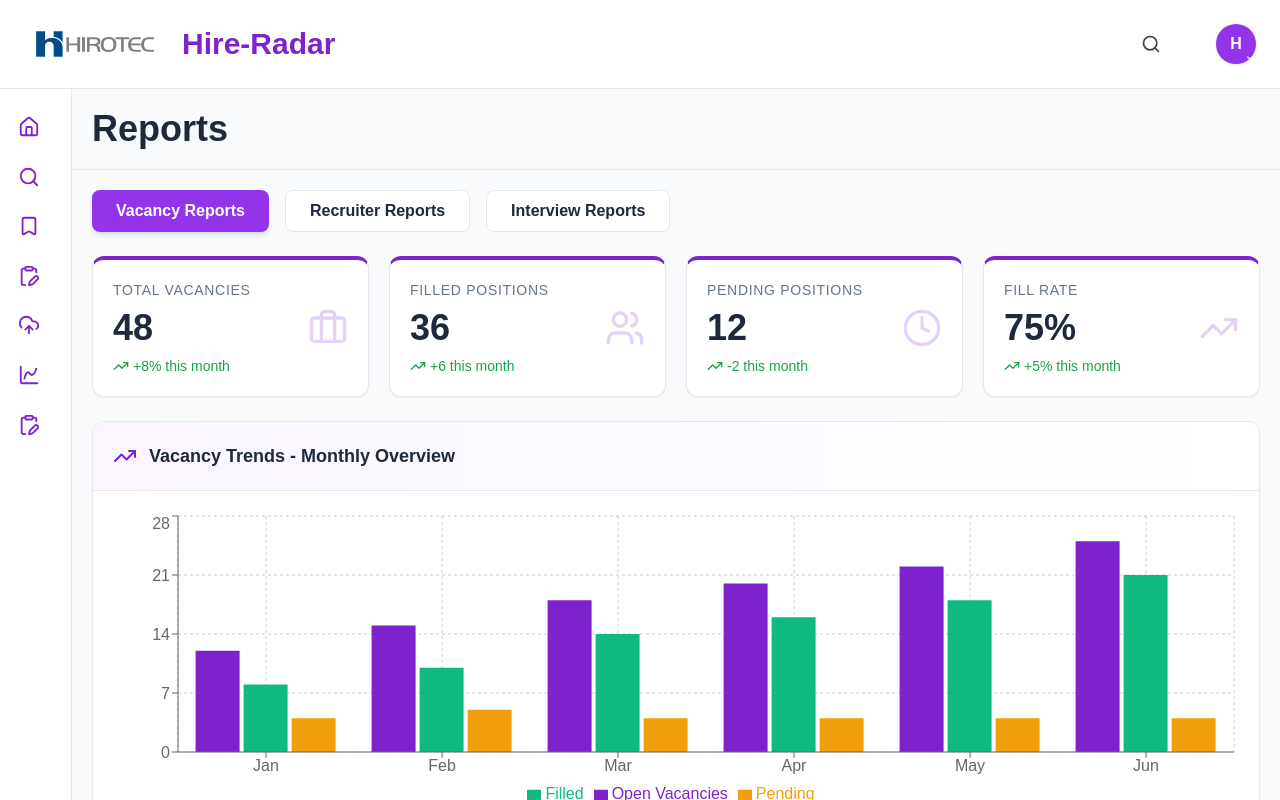
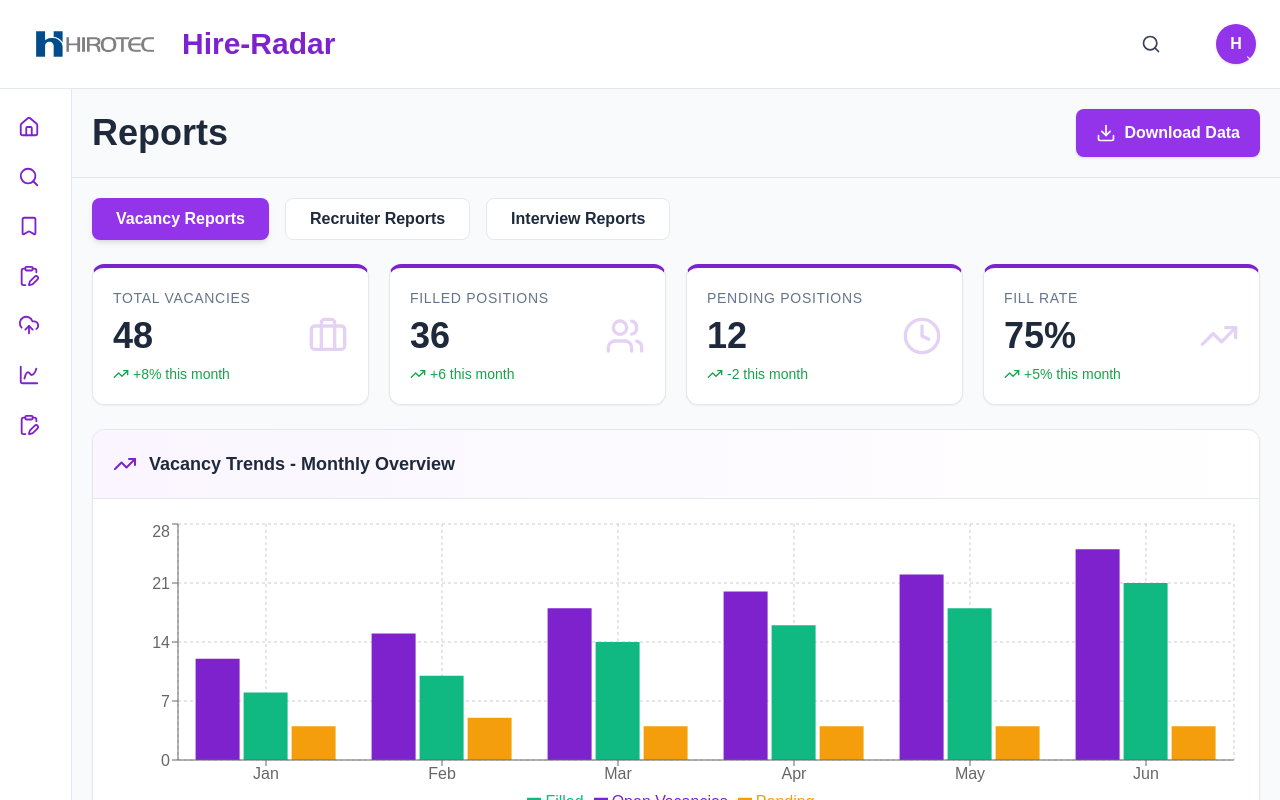
Before and after one commit to John-Divine-Mathew/Hire-Radar, a React app in the folder frontend/: page /report in a window 1280 px wide. Built offline with nearby package versions, Linux system fonts and the light colour scheme; the HTML template or start-up script is replaced by a standard one.

Commit message:
added the download data button and the confirm toggle written

```diff
--- a/frontend/src/components/sideBar/sideBar.jsx
+++ b/frontend/src/components/sideBar/sideBar.jsx
@@ -39,7 +39,7 @@ function Sidebar(){
             <div className='sidebarPanel'>
                 <ul className="sidebarlist">
                    {/* <li><button className='listitem' onClick={navigateDashboard} title="Dashboard" aria-label="Dashboard"><House size={iconSize} /><p className='buttonP'>Dashboard</p></button></li> */}
-                    <li><button className='listitem' onClick={navigateDashboard_v2} title="Dashboard v2" aria-label="Dashboard v2"><House size={iconSize} /><p className='buttonP'>Dashboard v2</p></button></li>
+                    <li><button className='listitem' onClick={navigateDashboard_v2} title="Dashboard v2" aria-label="Dashboard v2"><House size={iconSize} /><p className='buttonP'>dashboard v2</p></button></li>
                     <li><button className='listitem' onClick={navigateSearchCandidate} title="Search Candidate" aria-label="Search Candidate"><Search size={iconSize} /><p className='buttonP'>Search Candidate</p></button></li>
                     <li><button className='listitem' onClick={navigateSavedCandidates} title="Saved Candidates" aria-label="Saved Candidates"><Bookmark size={iconSize} /><p className='buttonP'>Saved Candidates</p></button></li>
                     <li><button className='listitem' onClick={navigateAdminAssessment} title="Assessment" aria-label="Assessment"><ClipboardPen size={iconSize} /><p className='buttonP'>Assessment</p></button></li>
--- a/frontend/src/pages/report.jsx
+++ b/frontend/src/pages/report.jsx
@@ -16,7 +16,14 @@ import {
 } from "recharts";
 import Sidebar from "../components/sideBar/sideBar";
 import Navbar from "../components/navBar/navBar.jsx";
-import { TrendingUp, Users, Briefcase, Clock } from "lucide-react";
+import {
+  TrendingUp,
+  Users,
+  Briefcase,
+  Clock,
+  Download,
+  CheckCircle,
+} from "lucide-react";
 
 // Vacancy Report Data
 const vacancyData = [
@@ -99,9 +106,15 @@ const ReportSection = ({ title, children, icon: Icon }) => (
 
 export default function Report() {
   const [activeTab, setActiveTab] = useState("vacancy");
+  const [showDownloadPopup, setShowDownloadPopup] = useState(false);
+
+  const handleDownload = () => {
+    // Custom download logic can go here
+    setShowDownloadPopup(true);
+  };
 
   return (
-    <div className="flex h-screen flex-col overflow-hidden bg-[#F8FAFC]">
+    <div className="relative flex h-screen flex-col overflow-hidden bg-[#F8FAFC]">
       <Navbar />
 
       <div className="flex flex-1 min-h-0">
@@ -109,7 +122,17 @@ export default function Report() {
         <div className="flex min-w-0 flex-1 flex-col bg-slate-50">
           {/* Header */}
           <div className="shrink-0 flex justify-between items-center border-b border-slate-200 bg-slate-50 p-5">
-            <h1 className="text-4xl font-bold text-[#1E293B]">Reports</h1>
+            <h1 className="text-4xl font-bold text-[#1E293B]">
+              Reports
+            </h1>
+
+            <button
+              onClick={handleDownload}
+              className="flex items-center gap-2 bg-purple-600 hover:bg-purple-700 text-white px-5 py-3 rounded-lg font-semibold shadow transition cursor-pointer"
+            >
+              <Download size={20} />
+              Download Data
+            </button>
           </div>
 
           <div className="flex-1 overflow-y-auto p-5">
@@ -414,6 +437,33 @@ export default function Report() {
           </div>
         </div>
       </div>
+
+      {/* Download Success Modal Popup */}
+      {showDownloadPopup && (
+        <div className="fixed inset-0 z-50 flex items-center justify-center bg-black/60 backdrop-blur-sm">
+          <div className="bg-white rounded-2xl shadow-2xl p-10 w-[500px] max-w-[90%] text-center">
+            <CheckCircle
+              size={90}
+              className="mx-auto text-green-500 mb-6"
+            />
+
+            <h2 className="text-3xl font-bold text-slate-800 mb-3">
+              Download Successful
+            </h2>
+
+            <p className="text-slate-600 text-lg mb-8">
+              Your datas have successfully downloaded
+            </p>
+
+            <button
+              onClick={() => setShowDownloadPopup(false)}
+              className="bg-purple-600 hover:bg-purple-700 text-white px-8 py-3 rounded-lg font-semibold transition cursor-pointer"
+            >
+              Close
+            </button>
+          </div>
+        </div>
+      )}
     </div>
   );
 }
```
